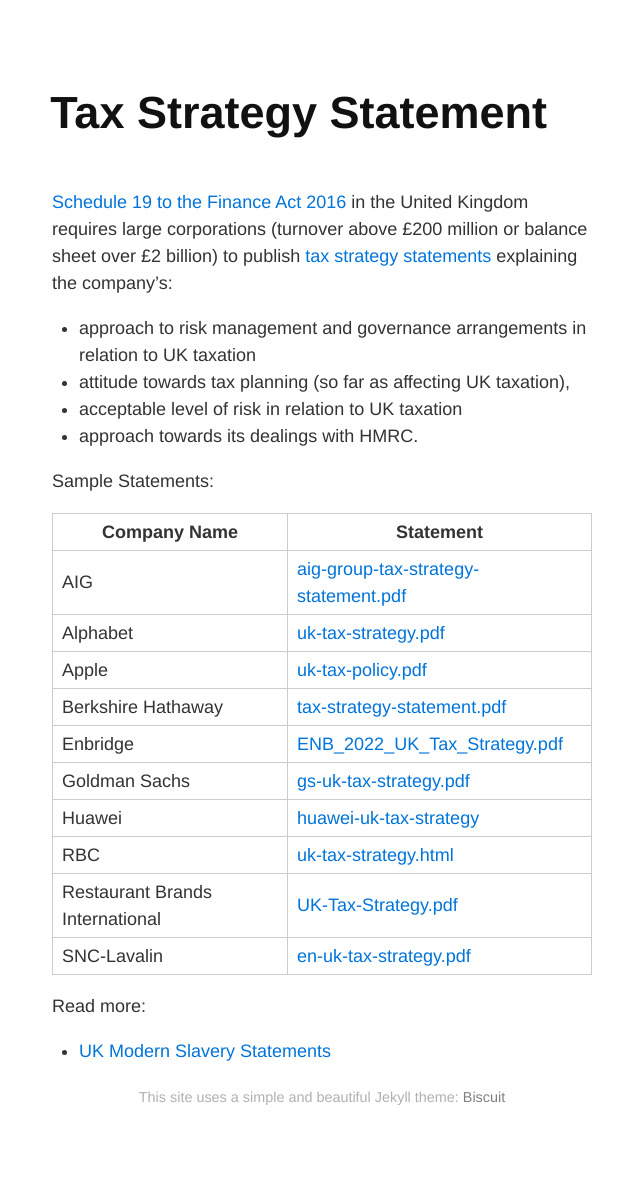
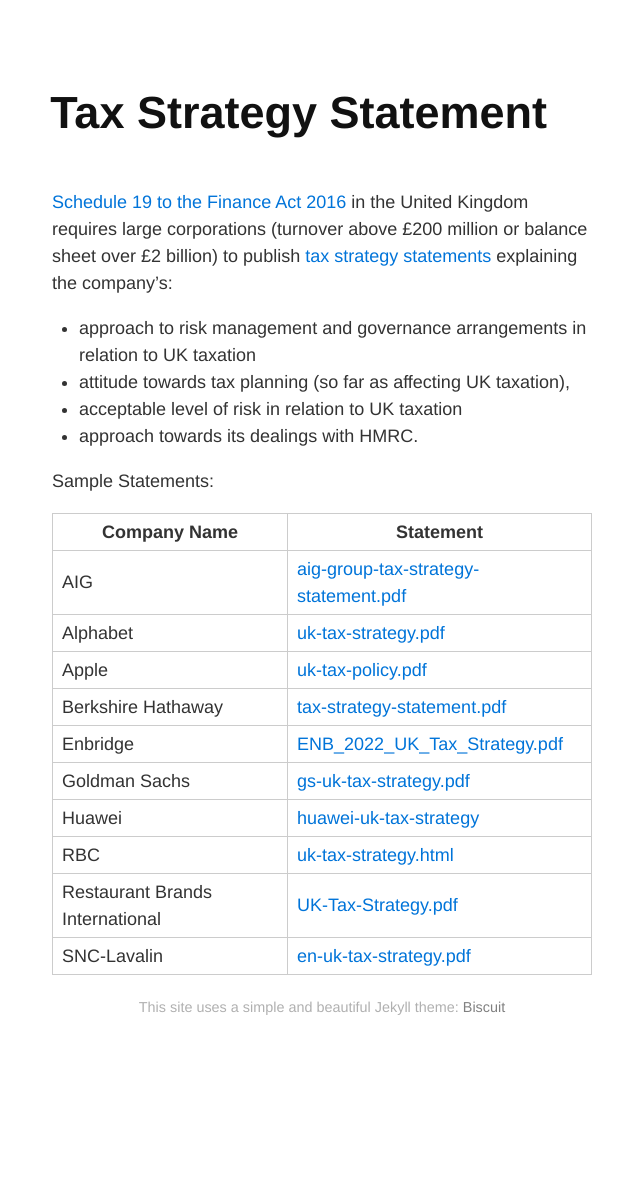
Before and after one commit to RamVasuthevan/TaxStrategyStatement, a Jekyll site: the page built from website/index.md, in a window 1280 px wide. Shown: the whole page, without its empty margins (318-958 px from the left). Built offline with Jekyll 4.4.1, drawn with Linux system fonts in a browser that asks for light colours; after the commit the page ends 1110 px from its top, so only the background shows below that.

Commit message:
Remove read more

```diff
--- a/website/index.md
+++ b/website/index.md
@@ -28,6 +28,3 @@
     {% endfor %}
   </tbody>
 </table>
-
-Read more:
-- [UK Modern Slavery Statements](https://modern-slavery-statement-registry.service.gov.uk/)
```
